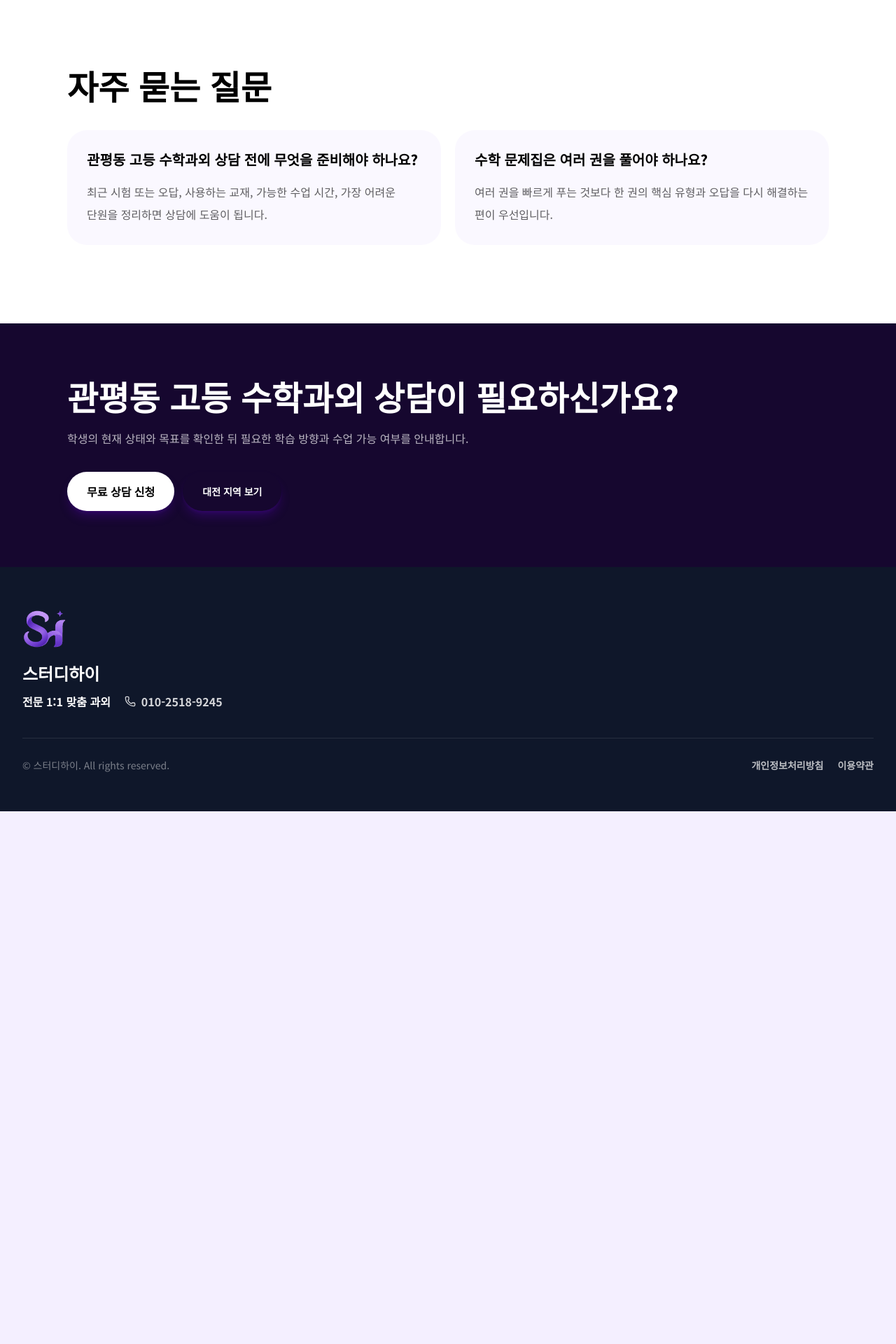
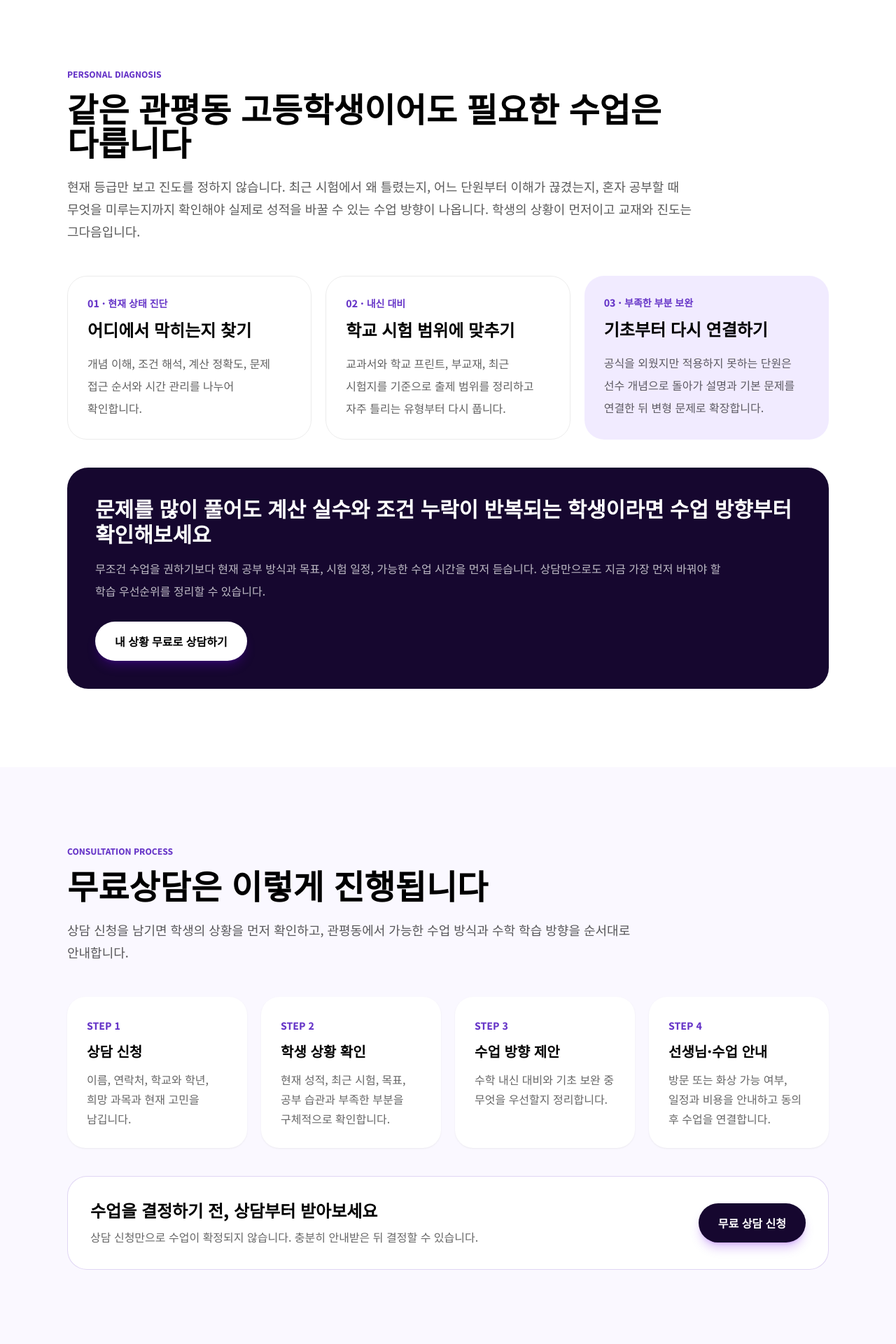
Before and after one commit to kbora33140-prog/studyhigh, a Next.js app: page /tutoring/daejeon/gwanpyeong-dong/math in a window 1280 px wide. Shown: the part 1780-3700 px from the top of the page at 70% size. Before the commit the page ends 2939 px from the top, so only its background shows below. Built offline with nearby package versions, Linux system fonts and the light colour scheme.

Commit message:
feat: enrich tutoring pages with consultation content

```diff
--- a/src/app/tutoring/[city]/[dong]/[subject]/page.tsx
+++ b/src/app/tutoring/[city]/[dong]/[subject]/page.tsx
@@ -17,6 +17,24 @@ type Props = {
 export function generateStaticParams() {
   return tutoringArticles.map(({ city, dong, subject }) => ({ city, dong, subject }));
 }
+
+const subjectPlans = {
+  math: {
+    diagnosis: "개념 이해, 조건 해석, 계산 정확도, 문제 접근 순서와 시간 관리를 나누어 확인합니다.",
+    exam: "교과서와 학교 프린트, 부교재, 최근 시험지를 기준으로 출제 범위를 정리하고 자주 틀리는 유형부터 다시 풉니다.",
+    recovery: "공식을 외웠지만 적용하지 못하는 단원은 선수 개념으로 돌아가 설명과 기본 문제를 연결한 뒤 변형 문제로 확장합니다.",
+  },
+  english: {
+    diagnosis: "어휘량, 문장 구조 해석, 지문 이해, 어법 판단과 제한 시간 안의 문제 해결력을 나누어 확인합니다.",
+    exam: "학교 교과서와 부교재 본문, 프린트의 핵심 문장과 변형 가능 부분을 정리하고 서술형까지 단계적으로 대비합니다.",
+    recovery: "단어를 외워도 해석이 막힌다면 문장의 주어와 동사부터 찾고, 긴 문장을 의미 단위로 나누는 훈련으로 기초를 채웁니다.",
+  },
+  korean: {
+    diagnosis: "지문 독해, 선지 판단 근거, 문학 개념, 어휘와 서술형 답안 구성을 영역별로 확인합니다.",
+    exam: "교과서 작품과 수업 필기, 학교 프린트를 한 흐름으로 묶고 표현법과 핵심 근거를 변형 문제에 적용합니다.",
+    recovery: "문제를 많이 풀어도 점수가 오르지 않는다면 지문의 근거를 표시하고 오답 선지가 틀린 이유를 설명하는 연습부터 시작합니다.",
+  },
+} as const;
 
 export async function generateMetadata({ params }: Props): Promise<Metadata> {
   const { city, dong, subject } = await params;
@@ -43,6 +61,7 @@ export default async function TutoringPage({ params }: Props) {
   const { city, dong, subject } = await params;
   const article = getTutoringArticle(city, dong, subject);
   if (!article) notFound();
+  const plan = subjectPlans[article.subject as keyof typeof subjectPlans];
 
   const canonical = `${SITE_URL}/tutoring/${city}/${dong}/${subject}`;
   const faqSchema = {
@@ -165,6 +184,102 @@ export default async function TutoringPage({ params }: Props) {
 
           <section className="py-20 lg:py-28">
             <div className="mx-auto max-w-6xl px-5 lg:px-8">
+              <p className="text-xs font-black uppercase tracking-[0.28em] text-[#6736C8]">
+                PERSONAL DIAGNOSIS
+              </p>
+              <h2 className="mt-4 max-w-4xl text-3xl font-black sm:text-5xl">
+                같은 {article.dongName} 고등학생이어도 필요한 수업은 다릅니다
+              </h2>
+              <p className="mt-6 max-w-4xl text-lg leading-8 text-black/65">
+                현재 등급만 보고 진도를 정하지 않습니다. 최근 시험에서 왜 틀렸는지,
+                어느 단원부터 이해가 끊겼는지, 혼자 공부할 때 무엇을 미루는지까지
+                확인해야 실제로 성적을 바꿀 수 있는 수업 방향이 나옵니다. 학생의 상황이
+                먼저이고 교재와 진도는 그다음입니다.
+              </p>
+
+              <div className="mt-12 grid gap-5 md:grid-cols-3">
+                <section className="rounded-[28px] border border-black/8 p-7">
+                  <p className="text-sm font-black text-[#6736C8]">01 · 현재 상태 진단</p>
+                  <h3 className="mt-3 text-2xl font-black">어디에서 막히는지 찾기</h3>
+                  <p className="mt-4 leading-8 text-black/62">{plan.diagnosis}</p>
+                </section>
+                <section className="rounded-[28px] border border-black/8 p-7">
+                  <p className="text-sm font-black text-[#6736C8]">02 · 내신 대비</p>
+                  <h3 className="mt-3 text-2xl font-black">학교 시험 범위에 맞추기</h3>
+                  <p className="mt-4 leading-8 text-black/62">{plan.exam}</p>
+                </section>
+                <section className="rounded-[28px] bg-[#f1ebff] p-7">
+                  <p className="text-sm font-black text-[#6736C8]">03 · 부족한 부분 보완</p>
+                  <h3 className="mt-3 text-2xl font-black">기초부터 다시 연결하기</h3>
+                  <p className="mt-4 leading-8 text-black/62">{plan.recovery}</p>
+                </section>
+              </div>
+
+              <div className="mt-10 rounded-[30px] bg-[#16072f] p-8 text-white sm:p-10">
+                <h3 className="text-2xl font-black sm:text-3xl">
+                  {article.concern}이라면 수업 방향부터 확인해보세요
+                </h3>
+                <p className="mt-4 max-w-4xl leading-8 text-white/72">
+                  무조건 수업을 권하기보다 현재 공부 방식과 목표, 시험 일정, 가능한
+                  수업 시간을 먼저 듣습니다. 상담만으로도 지금 가장 먼저 바꿔야 할
+                  학습 우선순위를 정리할 수 있습니다.
+                </p>
+                <OpenConsultationButton
+                  className={buttonVariants({
+                    size: "lg",
+                    className: "mt-7 bg-white text-black hover:bg-white/90",
+                  })}
+                >
+                  내 상황 무료로 상담하기
+                </OpenConsultationButton>
+              </div>
+            </div>
+          </section>
+
+          <section className="bg-[#faf8ff] py-20 lg:py-28">
+            <div className="mx-auto max-w-6xl px-5 lg:px-8">
+              <p className="text-xs font-black uppercase tracking-[0.28em] text-[#6736C8]">
+                CONSULTATION PROCESS
+              </p>
+              <h2 className="mt-4 text-3xl font-black sm:text-5xl">
+                무료상담은 이렇게 진행됩니다
+              </h2>
+              <p className="mt-6 max-w-4xl text-lg leading-8 text-black/65">
+                상담 신청을 남기면 학생의 상황을 먼저 확인하고, {article.dongName}에서
+                가능한 수업 방식과 {article.subjectName} 학습 방향을 순서대로 안내합니다.
+              </p>
+              <ol className="mt-12 grid gap-5 md:grid-cols-2 lg:grid-cols-4">
+                {[
+                  ["상담 신청", "이름, 연락처, 학교와 학년, 희망 과목과 현재 고민을 남깁니다."],
+                  ["학생 상황 확인", "현재 성적, 최근 시험, 목표, 공부 습관과 부족한 부분을 구체적으로 확인합니다."],
+                  ["수업 방향 제안", `${article.subjectName} 내신 대비와 기초 보완 중 무엇을 우선할지 정리합니다.`],
+                  ["선생님·수업 안내", "방문 또는 화상 가능 여부, 일정과 비용을 안내하고 동의 후 수업을 연결합니다."],
+                ].map(([title, body], index) => (
+                  <li key={title} className="rounded-[26px] bg-white p-7 shadow-sm shadow-black/5">
+                    <span className="text-sm font-black text-[#6736C8]">STEP {index + 1}</span>
+                    <h3 className="mt-3 text-xl font-black">{title}</h3>
+                    <p className="mt-3 leading-7 text-black/60">{body}</p>
+                  </li>
+                ))}
+              </ol>
+              <div className="mt-10 flex flex-col items-start justify-between gap-6 rounded-[28px] border border-[#6736C8]/20 bg-white p-8 sm:flex-row sm:items-center">
+                <div>
+                  <h3 className="text-2xl font-black">수업을 결정하기 전, 상담부터 받아보세요</h3>
+                  <p className="mt-2 leading-7 text-black/60">
+                    상담 신청만으로 수업이 확정되지 않습니다. 충분히 안내받은 뒤 결정할 수 있습니다.
+                  </p>
+                </div>
+                <OpenConsultationButton
+                  className={buttonVariants({ size: "lg", className: "shrink-0 bg-[#16072f]" })}
+                >
+                  무료 상담 신청
+                </OpenConsultationButton>
+              </div>
+            </div>
+          </section>
+
+          <section className="py-20 lg:py-28">
+            <div className="mx-auto max-w-6xl px-5 lg:px-8">
               <h2 className="text-3xl font-black sm:text-5xl">자주 묻는 질문</h2>
               <div className="mt-10 grid gap-5 md:grid-cols-2">
                 {article.faq.map((item) => (
```
